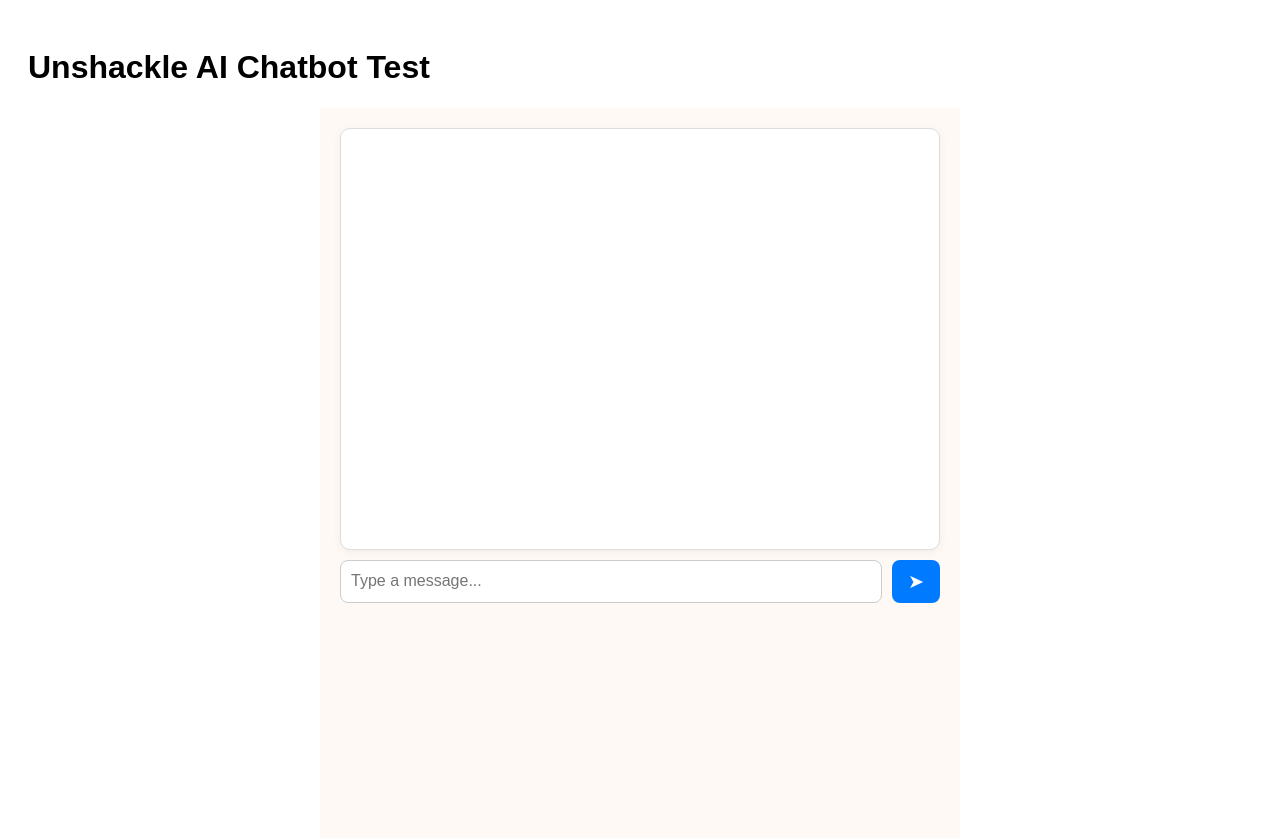
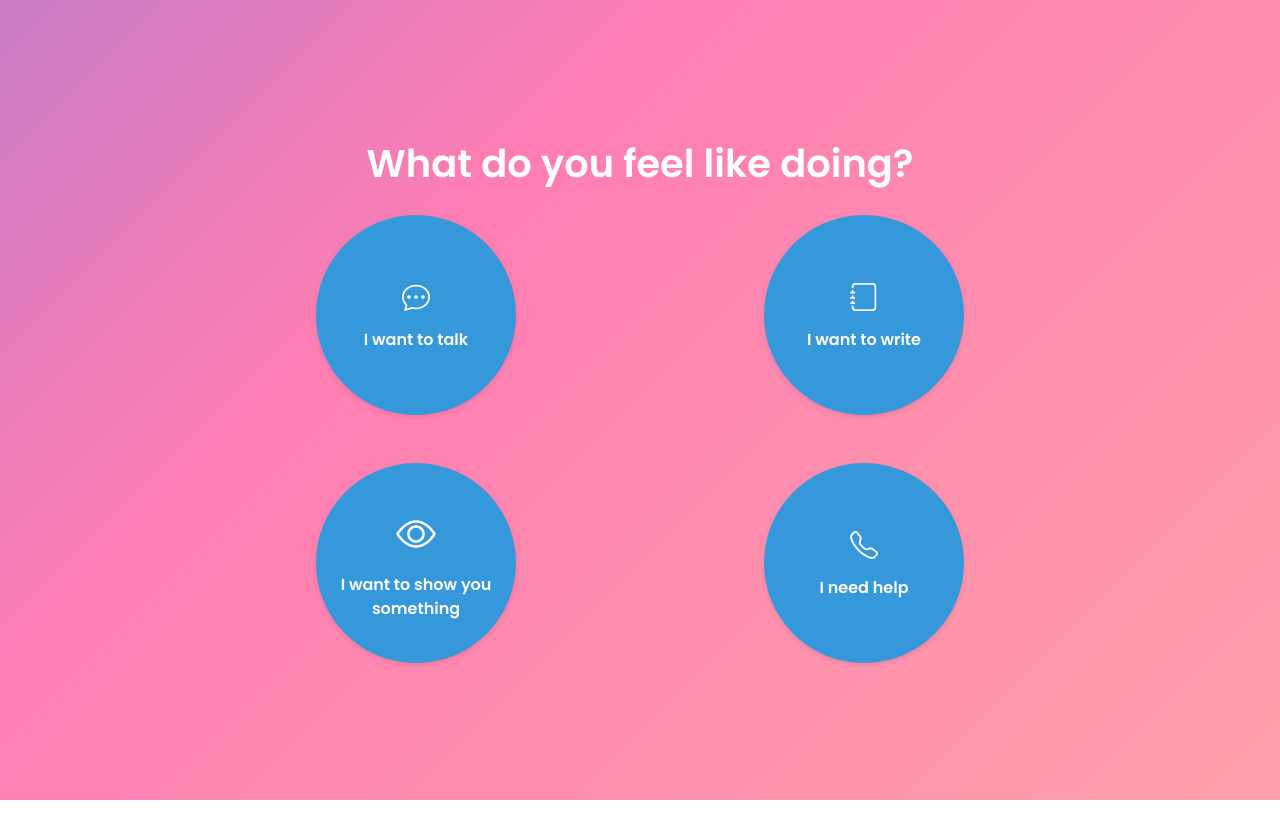
Before and after one commit to FarazPir/hackai-project-2025, a React (Create React App) app: page / in a window 1280 px wide. Shown: the top 838 px of the page. After the commit the page ends 800 px from the top, so only its background shows below. Built offline with nearby package versions, Linux system fonts and the light colour scheme.

Commit message:
Linked chat with landing page finnaly!!!

```diff
--- a/package.json
+++ b/package.json
@@ -9,6 +9,7 @@
     "@testing-library/user-event": "^13.5.0",
     "react": "^19.1.0",
     "react-dom": "^19.1.0",
+    "react-router-dom": "^7.5.1",
     "react-scripts": "5.0.1",
     "web-vitals": "^2.1.4"
   },
--- a/public/index.html
+++ b/public/index.html
@@ -3,6 +3,7 @@
   <head>
     <meta charset="UTF-8" />
     <meta name="viewport" content="width=device-width, initial-scale=1.0"/>
+    <link rel="stylesheet" href="https://cdn.jsdelivr.net/npm/bootstrap-icons/font/bootstrap-icons.css"/>
     <title>Unshackle Chatbot</title>
   </head>
   <body>
--- a/src/App.js
+++ b/src/App.js
@@ -1,12 +1,16 @@
-import React from 'react';
-import ChatUI from './ChatUI';
+import React from "react";
+import { Routes, Route } from "react-router-dom";
+import LandingPage from "./LandingPage"; // Import your LandingPage component
+import ChatUI from "./ChatUI"; // Import your ChatUI component
 
 function App() {
   return (
-    <div style={{ fontFamily: 'Arial', padding: '20px' }}>
-      <h1>Unshackle AI Chatbot Test</h1>
-      <ChatUI />
-    </div>
+    <Routes>
+      {/* Set LandingPage as the home page */}
+      <Route path="/" element={<LandingPage />} />
+      {/* Route for ChatUI */}
+      <Route path="/chat" element={<ChatUI />} />
+    </Routes>
   );
 }
 
--- a/src/ChatUI.jsx
+++ b/src/ChatUI.jsx
@@ -1,4 +1,5 @@
 import React, { useState } from 'react';
+
 
 function ChatUI() {
   const [messages, setMessages] = useState([]);
--- /dev/null
+++ b/src/LandingPage.jsx
@@ -0,0 +1,55 @@
+import React from "react";
+import { useNavigate } from "react-router-dom";
+import "./assets/css/bootstrap.min.css";
+import "./assets/css/styles.css"; // Custom styles
+
+const LandingPage = () => {
+    const navigate = useNavigate();
+
+    return (
+        <div className="d-flex justify-content-center align-items-center vh-100">
+            {/* Removed bg-white */}
+            <div className="text-center">
+                <h1 className="mb-4 modern-heading">What do you feel like doing?</h1>
+                <div className="container-sm">
+                    <div className="d-flex flex-wrap justify-content-center gap-3">
+                        <div className="row row-cols-2 gy-5 text-center">
+                            <div className="col d-flex justify-content-center">
+                                <button
+                                    className="circle text-white d-flex flex-column align-items-center justify-content-center modern-button"
+                                    onClick={() => navigate("/chat")}
+                                >
+                                    <i className="bi bi-chat-dots fs-3"></i>
+                                    <p className="mb-0 mt-2">I want to talk</p>
+                                </button>
+                            </div>
+
+                            <div className="col d-flex justify-content-center">
+                                <button className="circle text-white d-flex flex-column align-items-center justify-content-center modern-button">
+                                    <i className="bi bi-journal fs-3"></i>
+                                    <p className="mb-0 mt-2">I want to write</p>
+                                </button>
+                            </div>
+
+                            <div className="col d-flex justify-content-center">
+                                <button className="circle text-white d-flex flex-column align-items-center justify-content-center modern-button">
+                                    <i className="bi bi-eye fs-1"></i>
+                                    <p className="mb-0 mt-2">I want to show you something</p>
+                                </button>
+                            </div>
+
+                            <div className="col d-flex justify-content-center">
+                                <button className="circle text-white d-flex flex-column align-items-center justify-content-center modern-button">
+                                    <i className="bi bi-telephone fs-3"></i>
+                                    <p className="mb-0 mt-2">I need help</p>
+                                </button>
+                            </div>
+                        </div>
+                    </div>
+                </div>
+            </div>
+        </div>
+    );
+};
+
+export default LandingPage;
--- a/src/index.js
+++ b/src/index.js
@@ -1,10 +1,13 @@
-import React from 'react';
-import ReactDOM from 'react-dom/client';
-import App from './App';
+import React from "react";
+import ReactDOM from "react-dom/client";
+import { BrowserRouter as Router } from "react-router-dom";
+import App from "./App"; // Import the updated App.js file
 
-const root = ReactDOM.createRoot(document.getElementById('root'));
+const root = ReactDOM.createRoot(document.getElementById("root"));
 root.render(
   <React.StrictMode>
-    <App />
+    <Router>
+      <App />
+    </Router>
   </React.StrictMode>
 );
```
Also changed, not shown: src/assets/css/bootstrap.min.css (renamed from assets/css/bootstrap.min.css), src/assets/css/styles.css (renamed from assets/css/styles.css), src/assets/js/bootstrap.bundle.min.js (renamed from assets/js/bootstrap.bundle.min.js), 1 other file (tests, documents, lock files or other folders).
